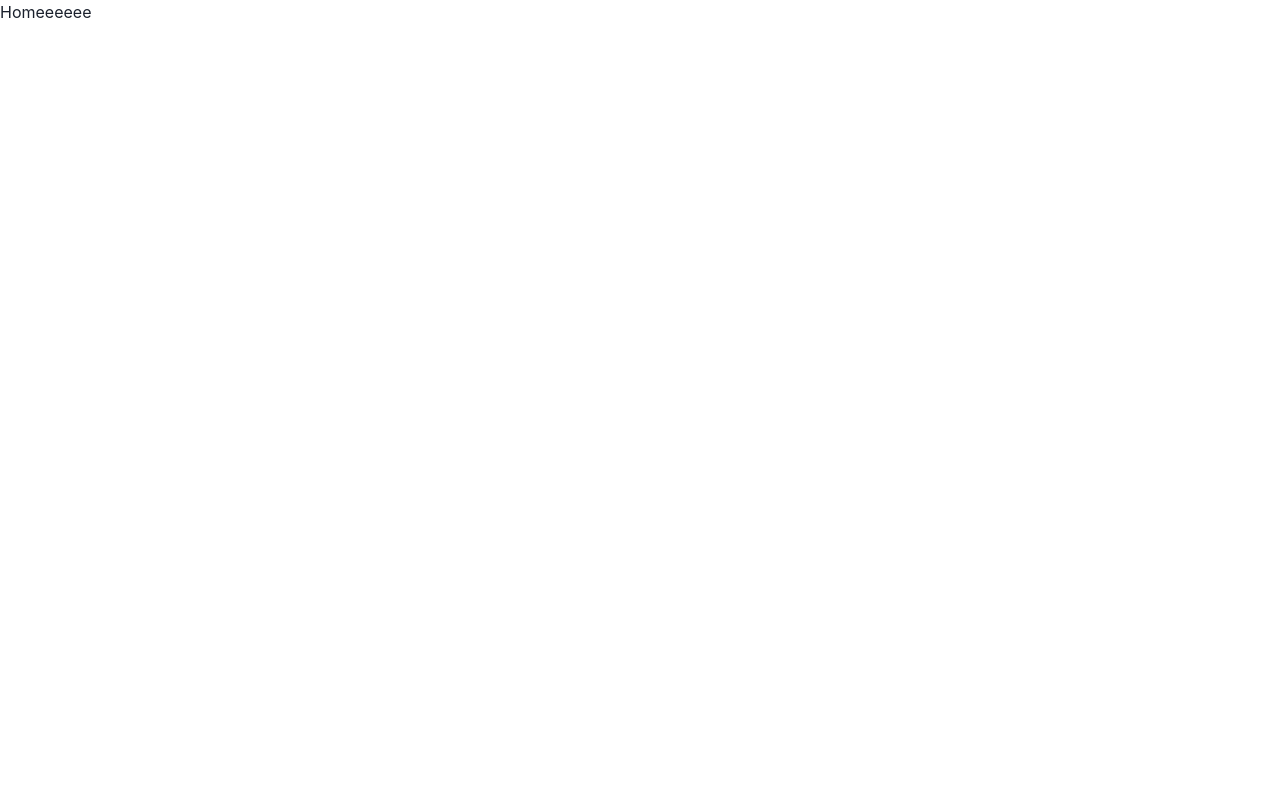
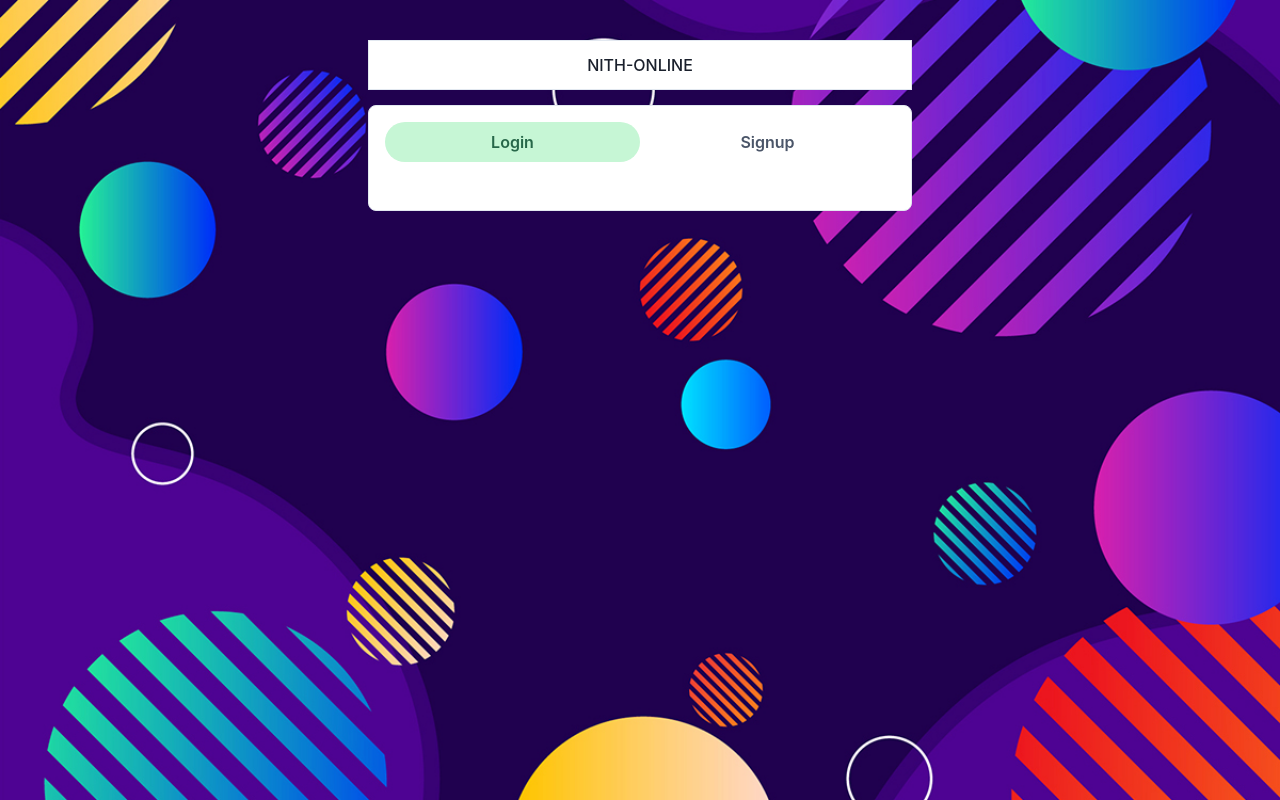
Before and after one commit to Ujjwalsharma7/NITH-online, a React (Create React App) app in the folder frontend/: page / in a window 1280 px wide. Built offline with nearby package versions, Linux system fonts and the light colour scheme.

Commit message:
added layout for signup and login form

```diff
--- a/frontend/src/App.css
+++ b/frontend/src/App.css
@@ -0,0 +1,9 @@
+@import url('https://fonts.googleapis.com/css2?family=Poppins:wght@300;400;500;600&family=Work+Sans&display=swap');
+
+.App{
+    min-height: 100vh;
+    display: flex;
+     background-image: url('../public/—Pngtree—circles\ abstract\ backround_3782741.png');
+     background-size: cover;
+     background-position: center;
+}
--- /dev/null
+++ b/frontend/src/components/Authentication/Login.js
@@ -0,0 +1,7 @@
+import React from "react";
+
+const Login = () => {
+  return <div></div>;
+};
+
+export default Login;
--- /dev/null
+++ b/frontend/src/components/Authentication/Signup.js
@@ -0,0 +1,7 @@
+import React from "react";
+
+const Signup = () => {
+  return <div></div>;
+};
+
+export default Signup;
--- a/frontend/src/pages/ChatPage.js
+++ b/frontend/src/pages/ChatPage.js
@@ -15,10 +15,10 @@ const ChatPage = () => {
 
   return (
     <div>
-      {chats.map((chat) => (
-        <div key={chat._id}>{chat.chatName}</div>
+      {/* {chats.map((chat) => (
+        // <div key={chat._id}>{chat.chatName}</div>
       ))}
-      ;
+      ; */}
     </div>
   );
 };
--- a/frontend/src/pages/HomePage.js
+++ b/frontend/src/pages/HomePage.js
@@ -1,7 +1,50 @@
 import React from "react";
+import {
+  Container,
+  Box,
+  Text,
+  Tab,
+  Tabs,
+  TabList,
+  TabPanel,
+  TabPanels,
+} from "@chakra-ui/react";
+import Login from "../components/Authentication/Login";
+import Signup from "../components/Authentication/Signup";
 
 const HomePage = () => {
-  return <div>Homeeeeee</div>;
+  return (
+    <Container maxW="xl" centerContent>
+      <Box
+        display="flex"
+        justifyContent="center"
+        p={3}
+        bg={"white"}
+        w="100%"
+        m="40px 0 15px 0"
+        borderWidth="1px"
+        fontWeight={500}
+      >
+        <Text>NITH-ONLINE</Text>
+      </Box>
+      <Box bg="white" w="100%" p={4} borderRadius="lg" borderWidth="1px">
+        <Tabs variant="soft-rounded" colorScheme="green">
+          <TabList>
+            <Tab width="50%">Login</Tab>
+            <Tab width="50%">Signup</Tab>
+          </TabList>
+          <TabPanels>
+            <TabPanel>
+              <Login />
+            </TabPanel>
+            <TabPanel>
+              <Signup />
+            </TabPanel>
+          </TabPanels>
+        </Tabs>
+      </Box>
+    </Container>
+  );
 };
 
 export default HomePage;
```
Also changed, not shown: frontend/public/—Pngtree—circles abstract backround_3782741.png (added), 1 other file (tests, documents, lock files or other folders).
